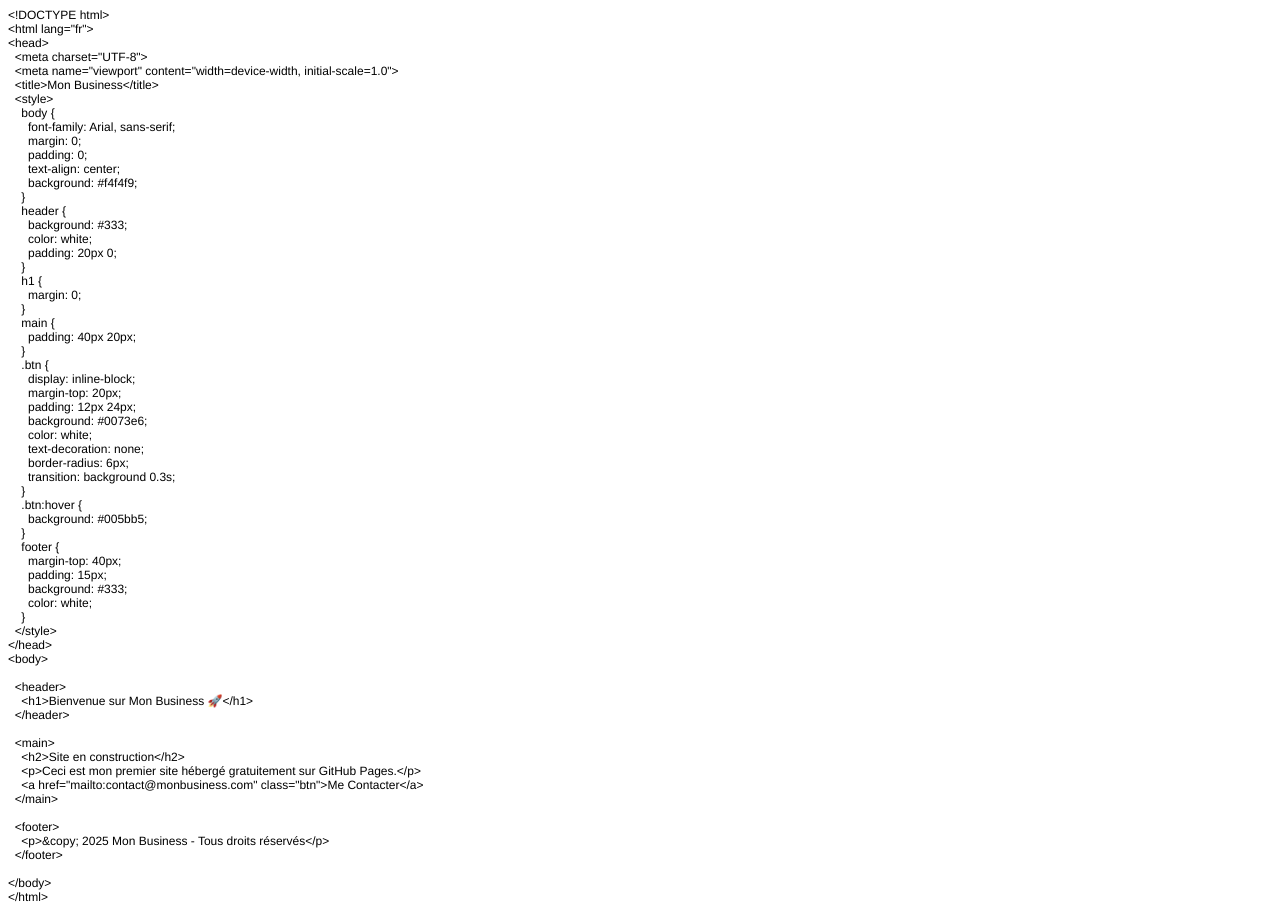
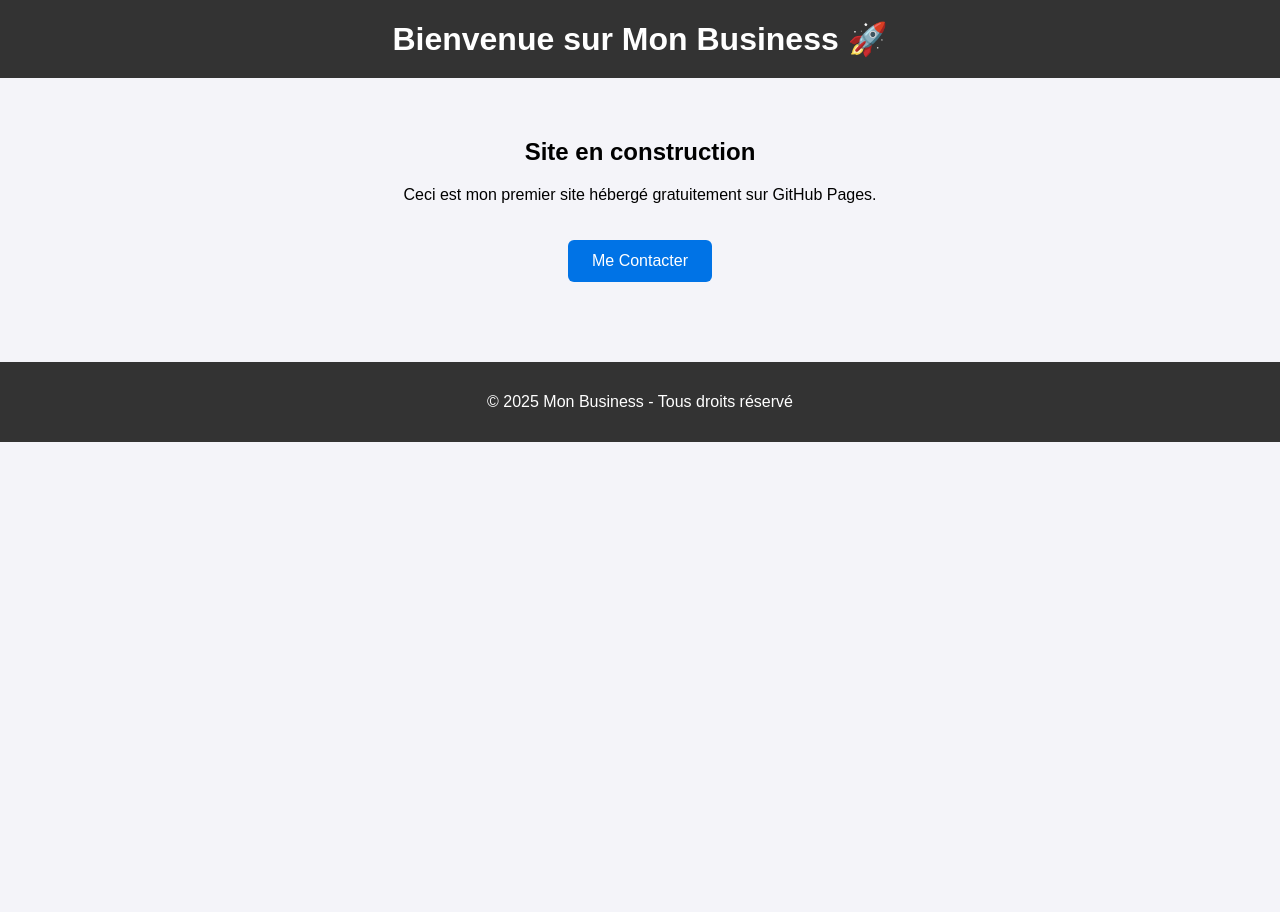
Before and after one commit to testribaldata-sudo/my-repo, a plain HTML site: page index.html in a window 1280 px wide. After the commit the page ends 800 px from the top, so only its background shows below. Drawn offline with Linux system fonts and the light colour scheme.

Commit message:
Update index.html

```diff
--- a/index.html
+++ b/index.html
@@ -1,80 +1,60 @@
-<!DOCTYPE html PUBLIC "-//W3C//DTD HTML 4.01//EN" "http://www.w3.org/TR/html4/strict.dtd">
-<html>
+<!DOCTYPE html>
+<html lang="fr">
 <head>
-  <meta http-equiv="Content-Type" content="text/html; charset=utf-8">
-  <meta http-equiv="Content-Style-Type" content="text/css">
-  <title></title>
-  <meta name="Generator" content="Cocoa HTML Writer">
-  <meta name="CocoaVersion" content="2487.2">
-  <style type="text/css">
-    p.p1 {margin: 0.0px 0.0px 0.0px 0.0px; font: 12.0px Helvetica}
-    p.p2 {margin: 0.0px 0.0px 0.0px 0.0px; font: 12.0px Helvetica; min-height: 14.0px}
+  <meta charset="UTF-8">
+  <meta name="viewport" content="width=device-width, initial-scale=1.0">
+  <title>Mon Business</title>
+  <style>
+    body {
+      font-family: Arial, sans-serif;
+      margin: 0;
+      padding: 0;
+      text-align: center;
+      background: #f4f4f9;
+    }
+    header {
+      background: #333;
+      color: white;
+      padding: 20px 0;
+    }
+    h1 {
+      margin: 0;
+    }
+    main {
+      padding: 40px 20px;
+    }
+    .btn {
+      display: inline-block;
+      margin-top: 20px;
+      padding: 12px 24px;
+      background: #0073e6;
+      color: white;
+      text-decoration: none;
+      border-radius: 6px;
+      transition: background 0.3s;
+    }
+    .btn:hover {
+      background: #005bb5;
+    }
+    footer {
+      margin-top: 40px;
+      padding: 15px;
+      background: #333;
+      color: white;
+    }
   </style>
 </head>
 <body>
-<p class="p1">&lt;!DOCTYPE html&gt;</p>
-<p class="p1">&lt;html lang="fr"&gt;</p>
-<p class="p1">&lt;head&gt;</p>
-<p class="p1"><span class="Apple-converted-space">  </span>&lt;meta charset="UTF-8"&gt;</p>
-<p class="p1"><span class="Apple-converted-space">  </span>&lt;meta name="viewport" content="width=device-width, initial-scale=1.0"&gt;</p>
-<p class="p1"><span class="Apple-converted-space">  </span>&lt;title&gt;Mon Business&lt;/title&gt;</p>
-<p class="p1"><span class="Apple-converted-space">  </span>&lt;style&gt;</p>
-<p class="p1"><span class="Apple-converted-space">    </span>body {</p>
-<p class="p1"><span class="Apple-converted-space">      </span>font-family: Arial, sans-serif;</p>
-<p class="p1"><span class="Apple-converted-space">      </span>margin: 0;</p>
-<p class="p1"><span class="Apple-converted-space">      </span>padding: 0;</p>
-<p class="p1"><span class="Apple-converted-space">      </span>text-align: center;</p>
-<p class="p1"><span class="Apple-converted-space">      </span>background: #f4f4f9;</p>
-<p class="p1"><span class="Apple-converted-space">    </span>}</p>
-<p class="p1"><span class="Apple-converted-space">    </span>header {</p>
-<p class="p1"><span class="Apple-converted-space">      </span>background: #333;</p>
-<p class="p1"><span class="Apple-converted-space">      </span>color: white;</p>
-<p class="p1"><span class="Apple-converted-space">      </span>padding: 20px 0;</p>
-<p class="p1"><span class="Apple-converted-space">    </span>}</p>
-<p class="p1"><span class="Apple-converted-space">    </span>h1 {</p>
-<p class="p1"><span class="Apple-converted-space">      </span>margin: 0;</p>
-<p class="p1"><span class="Apple-converted-space">    </span>}</p>
-<p class="p1"><span class="Apple-converted-space">    </span>main {</p>
-<p class="p1"><span class="Apple-converted-space">      </span>padding: 40px 20px;</p>
-<p class="p1"><span class="Apple-converted-space">    </span>}</p>
-<p class="p1"><span class="Apple-converted-space">    </span>.btn {</p>
-<p class="p1"><span class="Apple-converted-space">      </span>display: inline-block;</p>
-<p class="p1"><span class="Apple-converted-space">      </span>margin-top: 20px;</p>
-<p class="p1"><span class="Apple-converted-space">      </span>padding: 12px 24px;</p>
-<p class="p1"><span class="Apple-converted-space">      </span>background: #0073e6;</p>
-<p class="p1"><span class="Apple-converted-space">      </span>color: white;</p>
-<p class="p1"><span class="Apple-converted-space">      </span>text-decoration: none;</p>
-<p class="p1"><span class="Apple-converted-space">      </span>border-radius: 6px;</p>
-<p class="p1"><span class="Apple-converted-space">      </span>transition: background 0.3s;</p>
-<p class="p1"><span class="Apple-converted-space">    </span>}</p>
-<p class="p1"><span class="Apple-converted-space">    </span>.btn:hover {</p>
-<p class="p1"><span class="Apple-converted-space">      </span>background: #005bb5;</p>
-<p class="p1"><span class="Apple-converted-space">    </span>}</p>
-<p class="p1"><span class="Apple-converted-space">    </span>footer {</p>
-<p class="p1"><span class="Apple-converted-space">      </span>margin-top: 40px;</p>
-<p class="p1"><span class="Apple-converted-space">      </span>padding: 15px;</p>
-<p class="p1"><span class="Apple-converted-space">      </span>background: #333;</p>
-<p class="p1"><span class="Apple-converted-space">      </span>color: white;</p>
-<p class="p1"><span class="Apple-converted-space">    </span>}</p>
-<p class="p1"><span class="Apple-converted-space">  </span>&lt;/style&gt;</p>
-<p class="p1">&lt;/head&gt;</p>
-<p class="p1">&lt;body&gt;</p>
-<p class="p2"><br></p>
-<p class="p1"><span class="Apple-converted-space">  </span>&lt;header&gt;</p>
-<p class="p1"><span class="Apple-converted-space">    </span>&lt;h1&gt;Bienvenue sur Mon Business 🚀&lt;/h1&gt;</p>
-<p class="p1"><span class="Apple-converted-space">  </span>&lt;/header&gt;</p>
-<p class="p2"><br></p>
-<p class="p1"><span class="Apple-converted-space">  </span>&lt;main&gt;</p>
-<p class="p1"><span class="Apple-converted-space">    </span>&lt;h2&gt;Site en construction&lt;/h2&gt;</p>
-<p class="p1"><span class="Apple-converted-space">    </span>&lt;p&gt;Ceci est mon premier site hébergé gratuitement sur GitHub Pages.&lt;/p&gt;</p>
-<p class="p1"><span class="Apple-converted-space">    </span>&lt;a href="mailto:contact@monbusiness.com" class="btn"&gt;Me Contacter&lt;/a&gt;</p>
-<p class="p1"><span class="Apple-converted-space">  </span>&lt;/main&gt;</p>
-<p class="p2"><br></p>
-<p class="p1"><span class="Apple-converted-space">  </span>&lt;footer&gt;</p>
-<p class="p1"><span class="Apple-converted-space">    </span>&lt;p&gt;&amp;copy; 2025 Mon Business - Tous droits réservés&lt;/p&gt;</p>
-<p class="p1"><span class="Apple-converted-space">  </span>&lt;/footer&gt;</p>
-<p class="p2"><br></p>
-<p class="p1">&lt;/body&gt;</p>
-<p class="p1">&lt;/html&gt;</p>
-</body>
-</html>
+
+  <header>
+    <h1>Bienvenue sur Mon Business 🚀</h1>
+  </header>
+
+  <main>
+    <h2>Site en construction</h2>
+    <p>Ceci est mon premier site hébergé gratuitement sur GitHub Pages.</p>
+    <a href="mailto:contact@monbusiness.com" class="btn">Me Contacter</a>
+  </main>
+
+  <footer>
+    <p>&copy; 2025 Mon Business - Tous droits réservé
```
